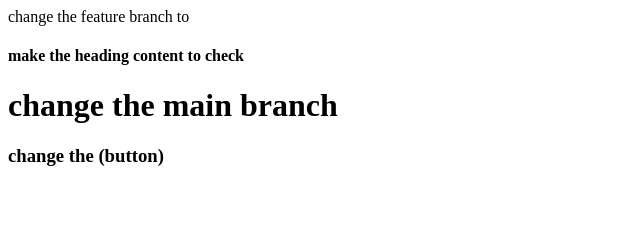
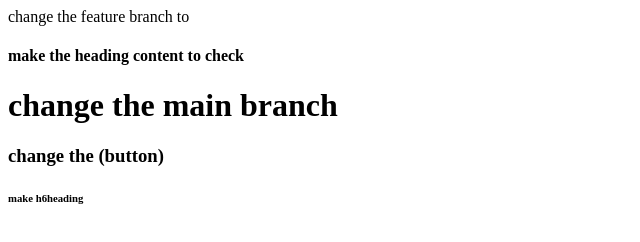
Before and after one commit to codingwithmanish20/ApnaCollege, a plain HTML site: page index.html in a window 1280 px wide. Shown: the full height of the page, 0-640 px from the left. Drawn offline with Linux system fonts and the light colour scheme.

Commit message:
add h6 heading

```diff
--- a/index.html
+++ b/index.html
@@ -2,3 +2,4 @@
 <h4>make the heading content to check</h4>
 <h1>change the main branch</h1>
 <h3>change the (button)</h3>
+<h6>make h6heading</h6>
```
